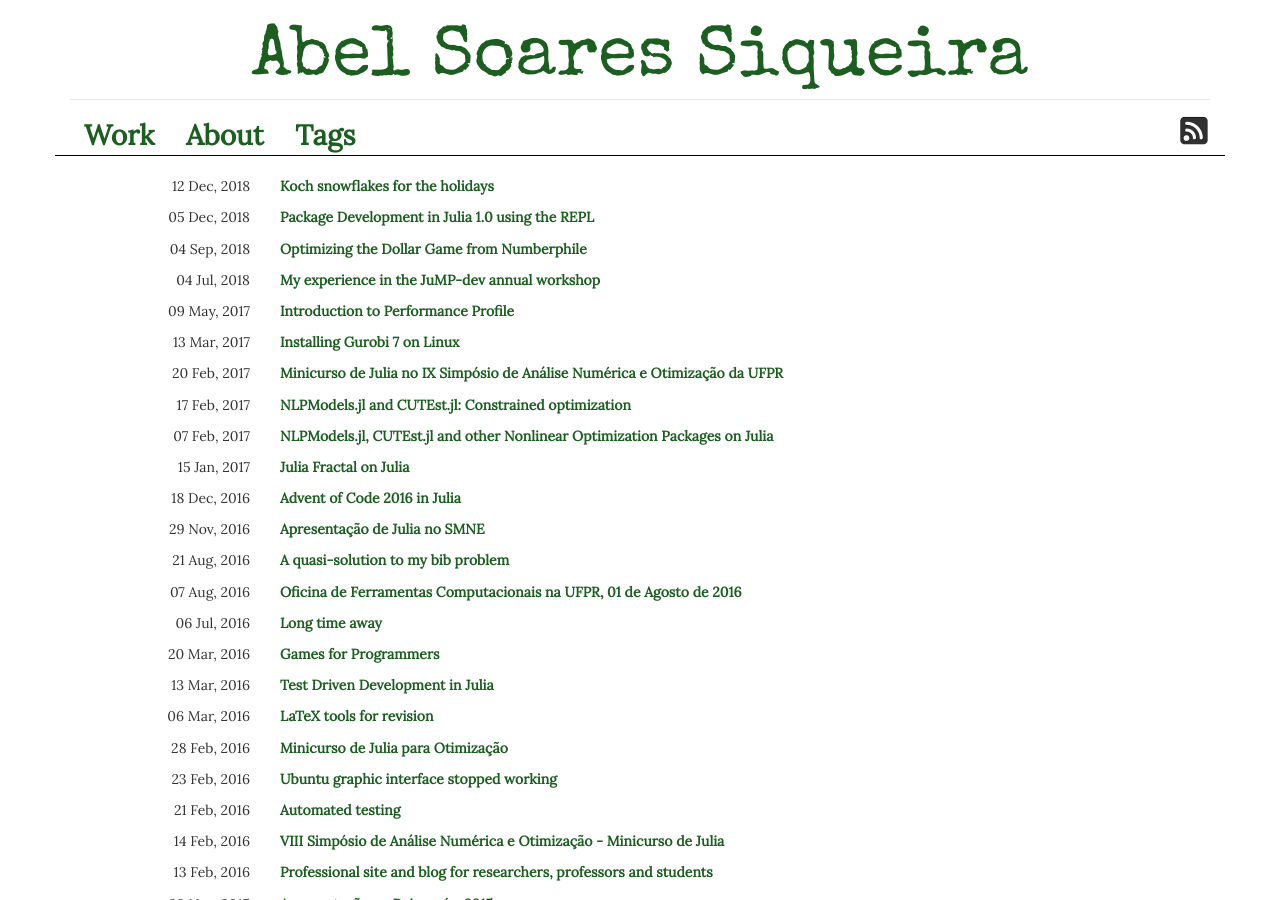
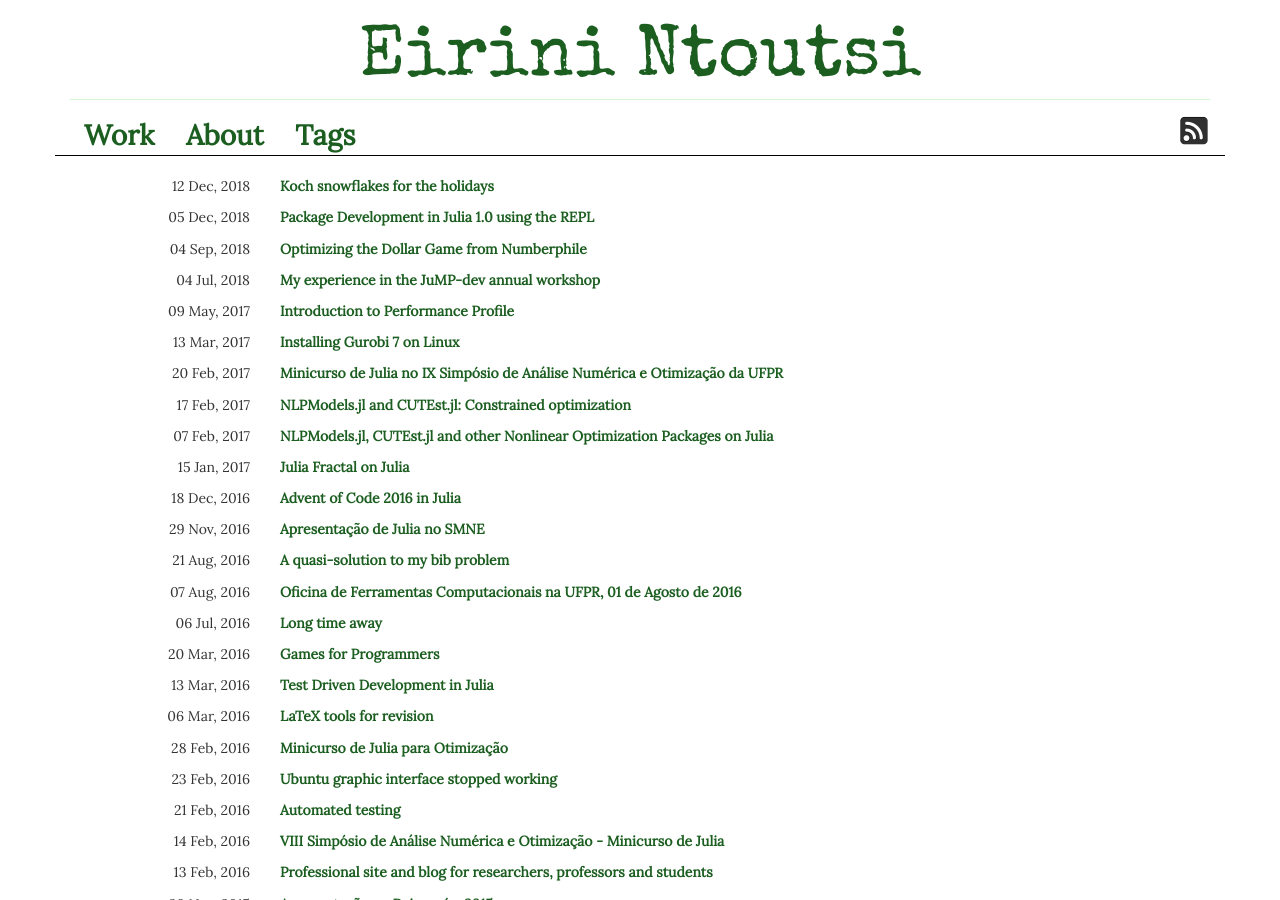
Before and after one commit to eirinin/blog, a Jekyll site: the page built from index.html, in a window 1280 px wide and 900 px high. Built offline with Jekyll 4.4.1, drawn with Linux system fonts in a browser that asks for light colours.

Commit message:
Update _config.yml

```diff
--- a/_config.yml
+++ b/_config.yml
@@ -1,8 +1,8 @@
 # Site settings
-title: Abel Soares Siqueira
-email: abel.s.siqueira@gmail.com
+title: Eirini Ntoutsi
+email: ntoutsi@dbs.ifi.lmu.de
 baseurl: "/blog" # the subpath of your site, e.g. /blog/
-url: "http://abelsiqueira.github.io" # the base hostname & protocol for your site
+url: "http://dmgroup.github.io" # the base hostname & protocol for your site
 github_username:  abelsiqueira
 permalink: /:title/
 
```
